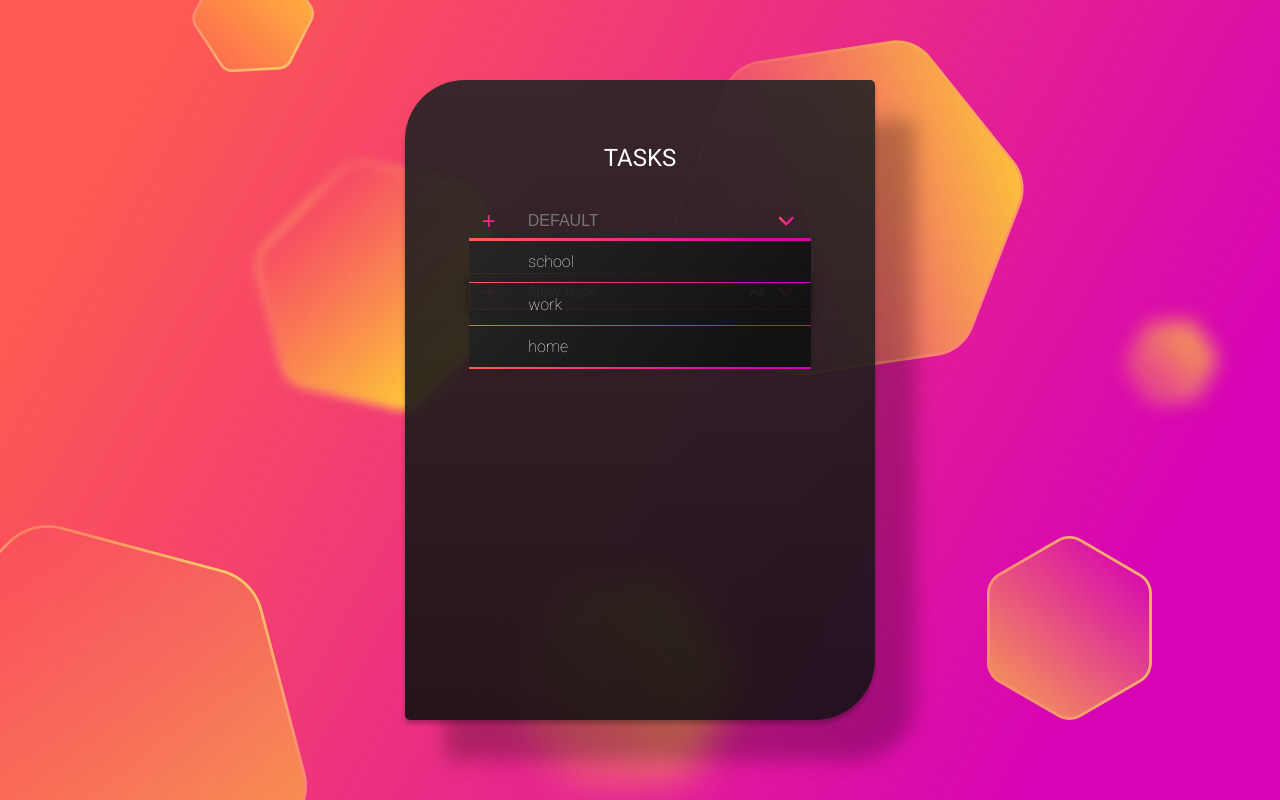
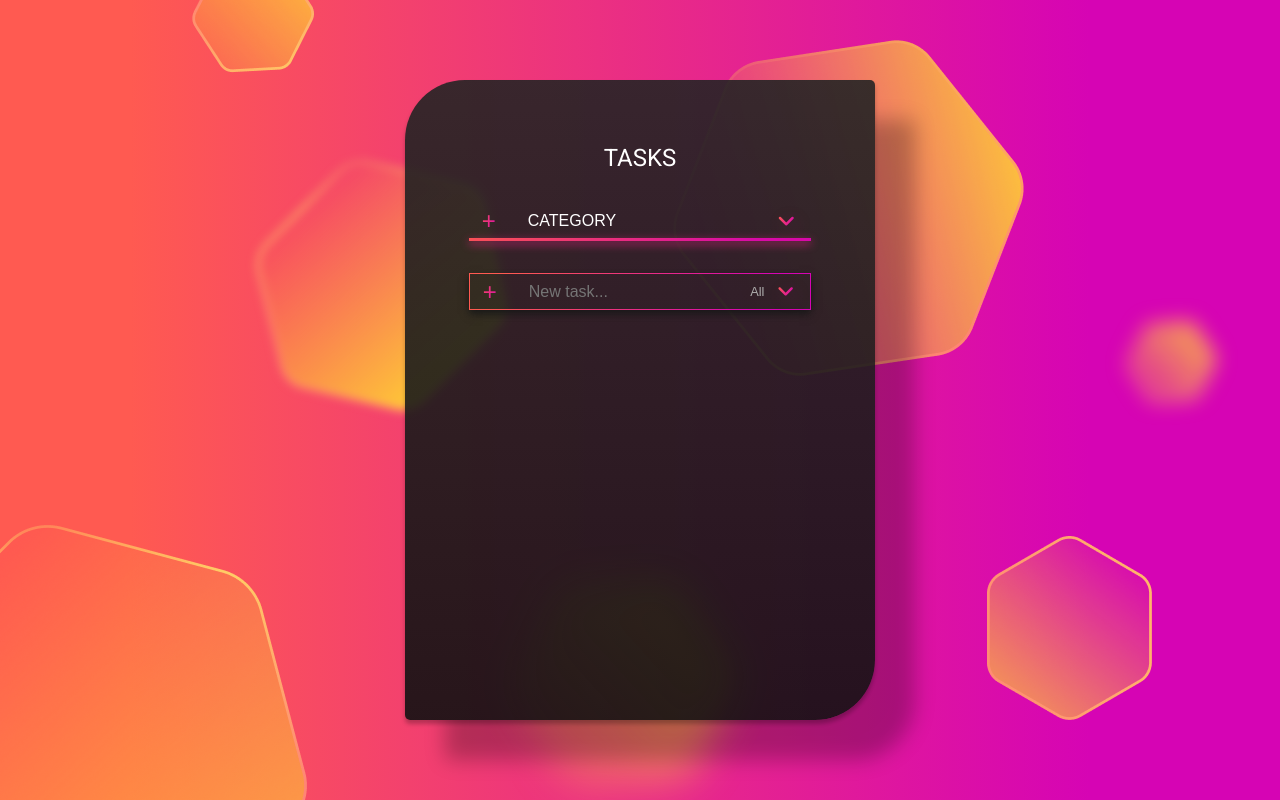
Before and after one commit to VZAlvaro23/to-do-app, a React (Create React App) app: page / in a window 1280 px wide. Shown: the top 800 px of the page. Built offline with nearby package versions, Linux system fonts and the light colour scheme.

Commit message:
version 3.0

```diff
--- a/src/App.css
+++ b/src/App.css
@@ -9,12 +9,15 @@
 body {
   font-family: "Roboto", sans-serif;
   color: white;
-  background: linear-gradient(118.28deg, #ff5a51 10.18%, #d604b4 85.11%);
-  overflow: hidden;
+  margin-top: auto;
+  /* background: linear-gradient(118.28deg, #ff5a51 10.18%, #d604b4 85.11%); */
+  background: linear-gradient(90deg, #ff5a51 10.18%, #d604b4 85.11%);
+  /* overflow: hidden; */
 }
 
 .App {
-  height: 100vh;
+  min-height: 100vh;
+  max-height: auto;
   display: flex;
   justify-content: center;
   align-items: center;
@@ -23,10 +26,11 @@ body {
 /** Contenedor */
 
 .main-container {
-  height: 80vh;
+  min-height: 80vh;
+  max-height: auto;
   width: 470px;
-  padding: 4rem 4rem 0 4rem;
-  margin: 0 1rem 0 1rem;
+  padding: 4rem 4rem 4rem 4rem;
+  margin: 4rem 1rem 4rem 1rem;
   background: linear-gradient(
     180deg,
     rgba(37, 37, 37, 0.9) -3.49%,
@@ -122,7 +126,7 @@ header h1 {
 @media screen and (max-width: 450px) {
 
   .main-container {
-    padding: 4rem 1rem 0 1rem;
+    padding: 4rem 1rem 4rem 1rem;
   }
 
   form {
--- a/src/App.js
+++ b/src/App.js
@@ -32,8 +32,10 @@ function App() {
   const [id, setId] = useState(0);
 
   //Filtro de categorías
-  const [categories, setCategories] = useState("default");
+  const [categories, setCategories] = useState("category");
   const [filteredCategories, setFilteredCategories] = useState([]);
+
+  const [options, setOptions] = useState([]);
 
   useEffect(() => {
     getLocalTodos();
@@ -41,8 +43,9 @@ function App() {
 
   useEffect(() => {
     filterHandler();
+    categoryHandler();
     saveLocalTodos();
-  }, [todos, status]);
+  }, [todos, status, categories]);
 
     useEffect(() => {
       categoryHandler();
@@ -71,6 +74,12 @@ function App() {
       let todoLocal = JSON.parse(localStorage.getItem("todos"));
       setTodos(todoLocal);
     }
+    if (localStorage.getItem("options") === null)
+      localStorage.setItem("options", JSON.stringify([]));
+    else {
+      let optionLocal = JSON.parse(localStorage.getItem("options"));
+      setOptions(optionLocal);
+    }
   };
 
   //Filtrado de categorías
@@ -82,6 +91,7 @@ function App() {
 
   const saveLocalTodos = () => {
     localStorage.setItem("todos", JSON.stringify(todos));
+    localStorage.setItem("options", JSON.stringify(options));
   };
 
   return (
@@ -121,6 +131,8 @@ function App() {
           categories={categories}
           setCategories={setCategories}
           categoryHandler={categoryHandler}
+          options={options}
+          setOptions={setOptions}
         />
         <Form
           inputText={inputText}
@@ -138,6 +150,7 @@ function App() {
           todos={todos}
           filteredTodos={filteredTodos}
           categoryHandler={categoryHandler}
+          categories={categories}
           filteredCategories={filteredCategories}
         />
       </div>
--- a/src/components/TodoList/TodoList.jsx
+++ b/src/components/TodoList/TodoList.jsx
@@ -9,11 +9,23 @@ const TodoList = ({
   filteredTodos,
   categoryHandler,
   filteredCategories,
+  categories
 }) => {
   return (
     <div className="todo-container">
       <ul className="todo-list">
-        {filteredCategories.map((todo) => (
+        {categories !== "category" &&
+          filteredCategories.map((todo) => (
+            <Todo
+              text={todo.text}
+              todo={todo}
+              key={todo.id}
+              setTodos={setTodos}
+              todos={todos}
+            />
+          ))}
+        {categories === "category" &&
+          filteredTodos.map((todo) => (
             <Todo
               text={todo.text}
               todo={todo}
--- a/src/components/category/Category.jsx
+++ b/src/components/category/Category.jsx
@@ -1,39 +1,63 @@
-import React from "react";
+import React, { useState, useRef } from "react";
 import "./category.css";
 
-const Category = ({ categories, setCategories, categoryHandler }) => {
+const Category = ({
+  categories,
+  setCategories,
+  categoryHandler,
+  options,
+  setOptions,
+}) => {
+  const [inputText, setInputText] = useState("");
+
+  const inputTextHandler = (e) => {
+    setInputText(e.target.value);
+  };
+
   // Función para remplazar el contenido de las opciones con el del input
   const categoryHandler1 = (e) => {
     setCategories(e.target.textContent);
-    // console.log(e.target.textContent);
     console.log(categories);
     e.target.textContent = categories;
-    // categoryHandler();
   };
 
   // Función para mostrar/ocultar las categorías
   const categoryOptions = document.getElementById("category-options");
-  function toogleOptions() {
+  function toogleOptions(e) {
+    e.preventDefault();
     categoryOptions.classList.toggle("visibility-hidden");
     categoryOptions.classList.toggle("visibility-visible");
   }
 
   // Función para añadir categorías al "select"
+  // const addCategory = (e) => {
+  //   e.preventDefault();
+  //   const categoryOptions = document.getElementById("category-options");
+  //   const categoryInput = document.getElementById("category-input");
+  //   const newCategory = document.createElement('span');
+  //   const categoryName = categoryInput.value;
+  //   newCategory.textContent = categoryName;
+  //   newCategory.onclick = categoryHandler();
+  //   categoryOptions.appendChild(newCategory);
+  //   categoryInput.value = "";
+  // };
+
+  //Función para añadir categorías a la lista
+
   const addCategory = (e) => {
     e.preventDefault();
-    const categoryOptions = document.getElementById("category-options");
-    const categoryInput = document.getElementById("category-input");
-    const newCategory = document.createElement('span');
-    const categoryName = categoryInput.value;
-    newCategory.textContent = categoryName;
-    newCategory.onclick = categoryHandler();
-    categoryOptions.appendChild(newCategory);
-    categoryInput.value = "";
+    if (inputText === "") {
+      window.alert("You must introduce something!");
+    } else {
+      setOptions([...options, categories]);
+      setInputText("");
+      setCategories(inputText);
+    }
   };
 
   return (
     <>
-      <div className="category-container">
+      <form className="category-container">
         {/* <form> */}
         <button
           type="submit"
@@ -49,21 +73,27 @@ const Category = ({ categories, setCategories, categoryHandler }) => {
           type="text"
           className="category-input"
           id="category-input"
-            placeholder={categories.toUpperCase()}
+          onChange={inputTextHandler}
+          placeholder={categories}
+          value={inputText}
         />
+
         {/* </form> */}
         <button className="category-arrow-button" onClick={toogleOptions}>
           <i className="fa fa-angle-down submit-angle-down"></i>
         </button>
-      </div>
+      </form>
       <div className="category-options-container">
         <div
           className="category-options visibility-visible"
           id="category-options"
         >
-          <span onClick={categoryHandler1}>school</span>
-          <span onClick={categoryHandler1}>work</span>
-          <span onClick={categoryHandler1}>home</span>
+          {options.map((option) => (
+            <span className="option">
+              <span onClick={categoryHandler1}>{option}</span>
+              <i className="fa fa-trash"></i>
+            </span>
+          ))}
         </div>
       </div>
     </>
--- a/src/components/category/category.css
+++ b/src/components/category/category.css
@@ -6,7 +6,7 @@
   align-items: center;
   border-bottom: 3px solid;
   border-image: linear-gradient(118.28deg, #ff5a51 10.18%, #d604b4 85.11%) 1;
-  box-shadow: 0 4px 2px -2px rgba(249, 78, 96, 0.25);
+  /* box-shadow: 0 4px 2px -2px rgba(249, 78, 96, 0.25); */
 }
 
 /** Selected category text */
@@ -45,12 +45,30 @@
   color: white;
   background: none;
   border: none;
+  text-transform: uppercase
+}
+
+.category-input:focus {
+  outline: none;
+}
+
+.category-input::placeholder {
+  color: white;
 }
 
 /** Div para posicionar el contenedor de las opciones */
 
 .category-options-container {
   position: relative;
+}
+
+.category-options-container::after {
+  content: '';
+  position: absolute;
+  width: 100%;
+  height: 3px;
+  background-color:rgba(224, 32, 124, 1);
+  filter: blur(4px);
 }
 
 /** Contenedor de las opciones */
@@ -74,21 +92,27 @@
 
 /** Texto de las opciones */
 
-.category-options span {
+.category-options .option {
+  display: flex;
   padding: 0.7em 0 0.7em 3.7em;
   font-size: 1rem;
   font-weight: 100;
   color: white;
   border-bottom: 1px solid;
   border-image: linear-gradient(118.28deg, #ff5a51 10.18%, #d604b4 85.11%) 1;
+  text-transform: uppercase;
   cursor: pointer;
 }
 .category-options span:last-child {
   border-bottom: 2px solid;
   border-image: linear-gradient(118.28deg, #ff5a51 10.18%, #d604b4 85.11%) 1;
 }
-.category-options span:hover {
+.category-options span span:hover {
   background: linear-gradient(118.28deg, #ff5a51 10.18%, #d604b4 85.11%);
   -webkit-background-clip: text;
   color: transparent;
 }
+
+.category-options .fa-trash {
+  margin-right: 1rem;
+}
--- a/src/components/form/Form.jsx
+++ b/src/components/form/Form.jsx
@@ -31,6 +31,9 @@ const Form = ({
 
   const submitTodoHandler = (e) => {
     e.preventDefault();
+    if (inputText === "") {
+      window.alert("You must introduce something!");
+    } else {
       setTodos([
         ...todos,
         {
@@ -41,6 +44,7 @@ const Form = ({
         },
       ]);
       setInputText("");
+    }
   };
 
   const statusHandler = (e) => {
--- a/src/components/form/form.css
+++ b/src/components/form/form.css
@@ -1,7 +1,6 @@
 .submit-container {
   display: flex;
-    margin-top: 2rem;
-
+  margin-top: 2rem;
   outline: none;
   border: 1px solid;
   border-image: linear-gradient(118.28deg, #ff5a51 10.18%, #d604b4 85.11%) 1;
```
Lines whose indentation alone changed are shown as unchanged.
